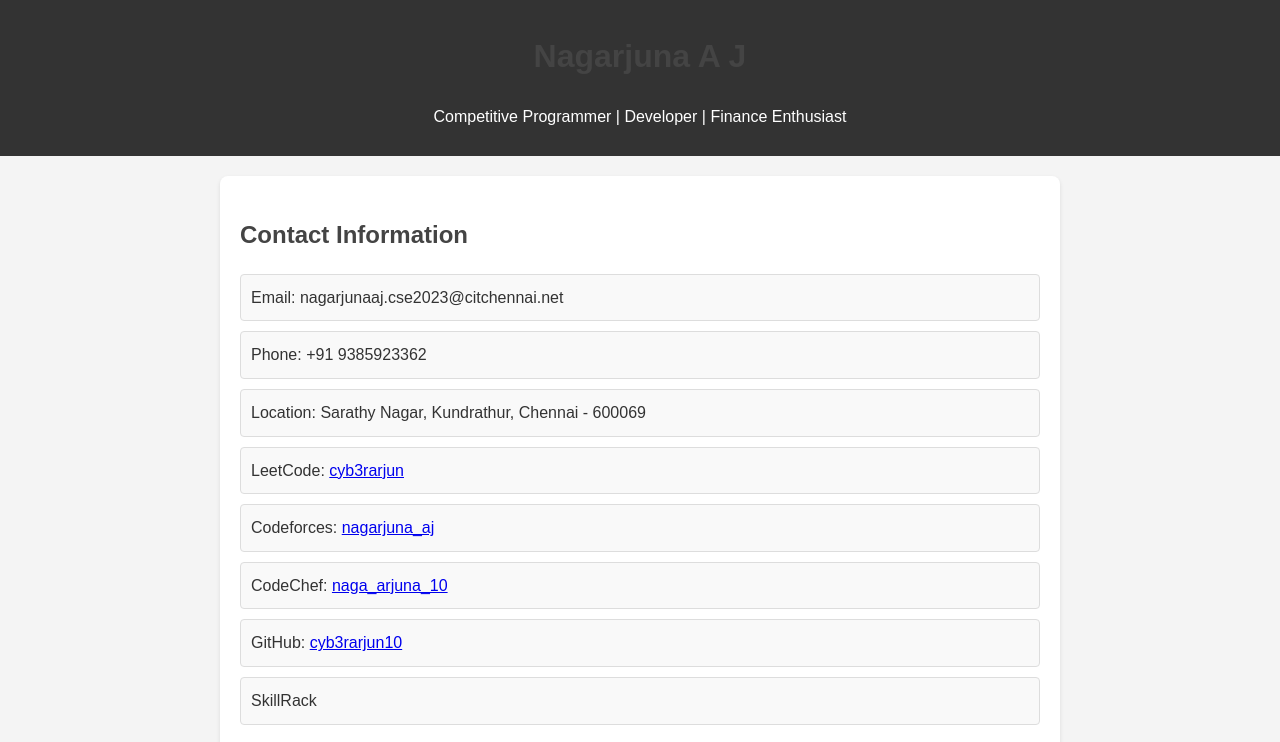
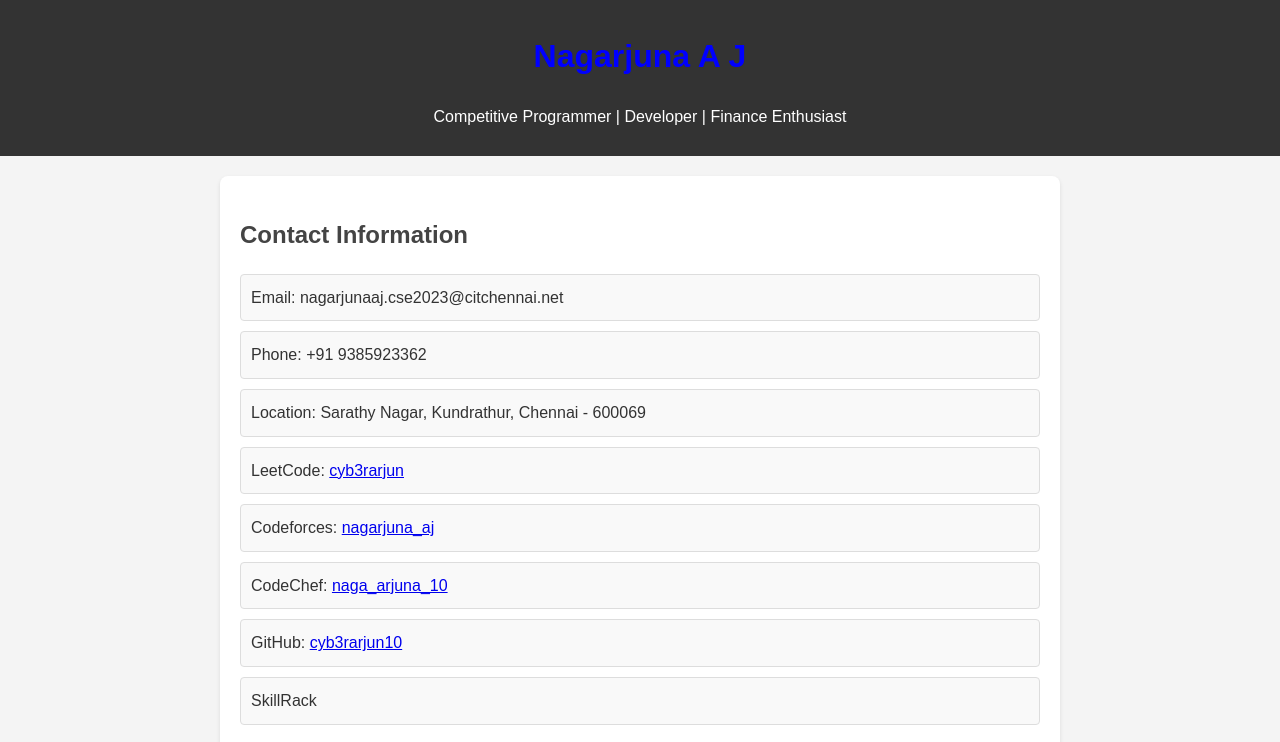
Before and after one commit to cyb3rarjun10/PersonalPortfolio, a plain HTML site: page portfolio2.html in a window 1280 px wide. Shown: the top 742 px of the page. Drawn offline with Linux system fonts and the light colour scheme; files whose address does not match are found by name.

Commit message:
Update portfolio2.html

```diff
--- a/portfolio2.html
+++ b/portfolio2.html
@@ -45,7 +45,7 @@
 </head>
 <body>
     <header>
-        <h1 style="color":blue>Nagarjuna A J</h1>
+        <h1 style="color:blue;">Nagarjuna A J</h1>
         <p>Competitive Programmer | Developer | Finance Enthusiast</p>
     </header>
     <div class="container">
```
